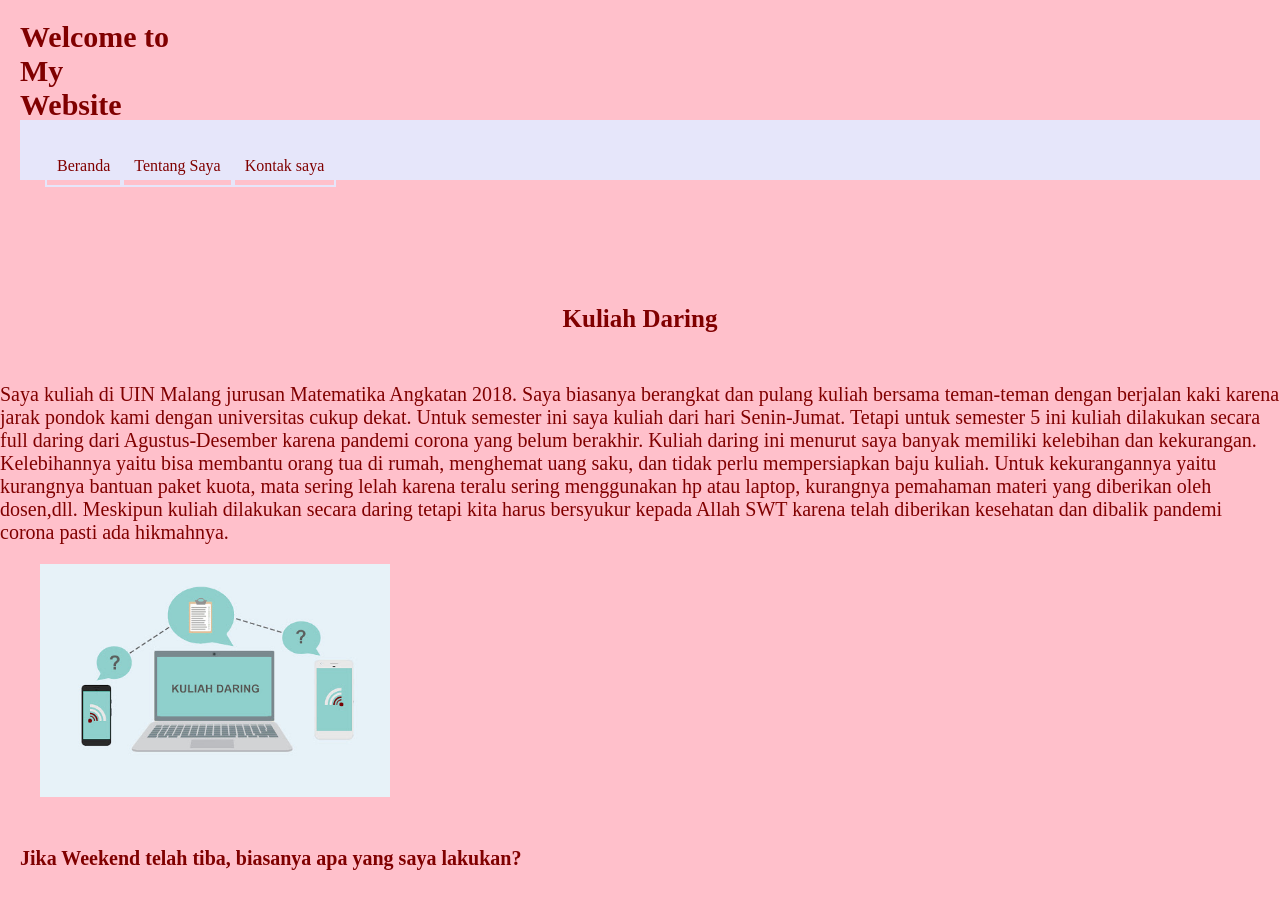
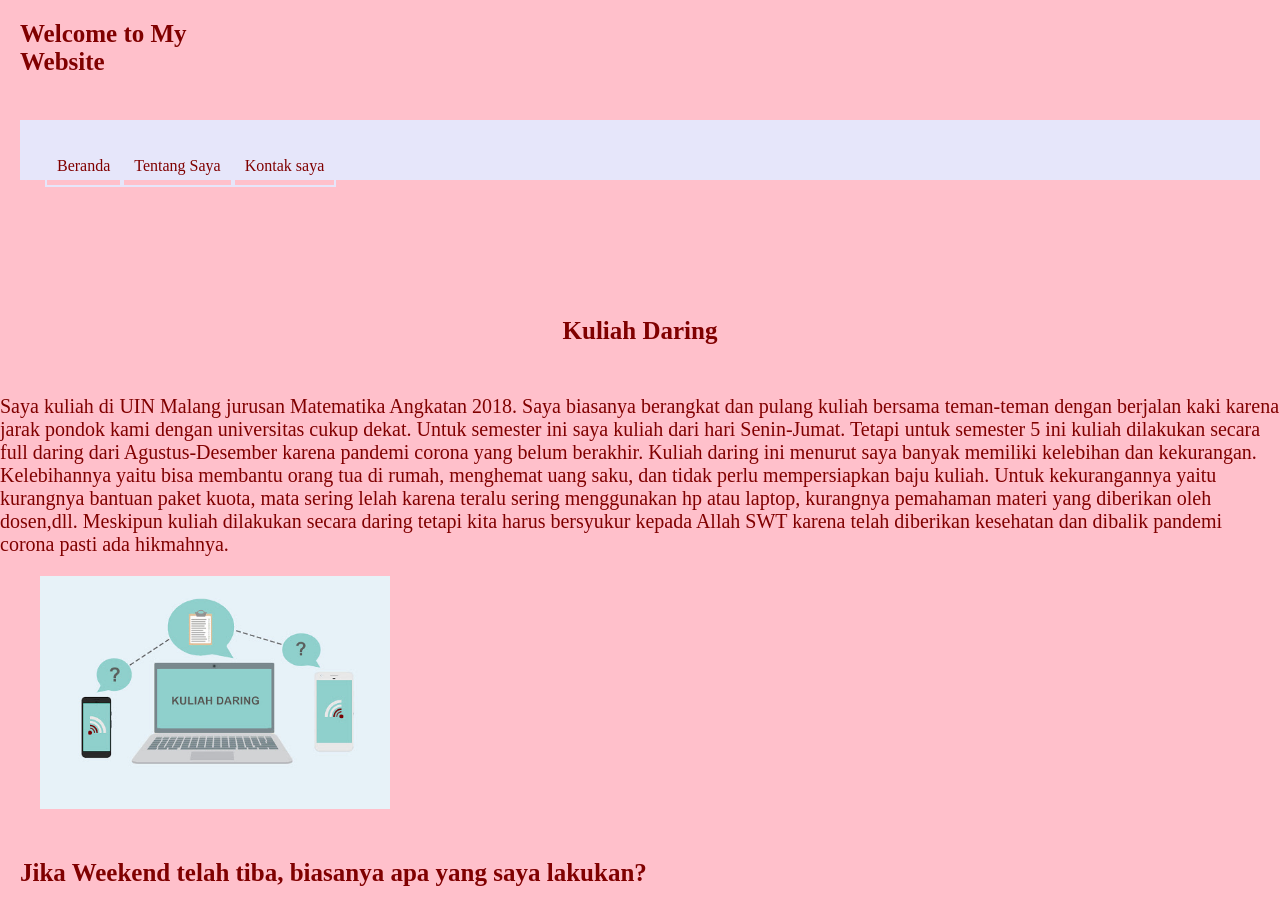
Before and after one commit to Rizka-Maulida-216/Rizka.Md.github.io, a plain HTML site: page index.html in a window 1280 px wide. Shown: the top 913 px of the page. Drawn offline with Linux system fonts and the light colour scheme.

Commit message:
Update stylesheet.css

```diff
--- a/stylesheet.css
+++ b/stylesheet.css
@@ -4,7 +4,6 @@ body {
 	color:white;
 	background position:center;
 	margin:0px;
-	ine-height:1.4em;
 }
 
 .wrapper {
@@ -21,8 +20,8 @@ body {
 
 h1 {
   color:maroon;
-  font-size:30px;
-  width:150px;
+  font-size:25px;
+  width:250px;
   height:100px;
   margin:0px;
 }
@@ -54,21 +53,23 @@ nav li {
 	float:left;
 	width:98%;
 	padding:2%;
+	font-size:25px;
+	color:maroon;
 }
 
 h2 {
   color:maroon;
   font-size:25px;
   padding:30px 20px;
-  margin:0px ;
+  margin:0px;
   text-align:center;
 }
 
 h3 {
   color:maroon;
-  font-size:20px;
+  font-size:25px;
   padding:30px 20px;
-  margin:0px ;
+  margin:0px;
 }
 
 p {
@@ -128,8 +129,3 @@ h4 {
   font-size:20px;
   text-align:center;
 }
-
-h5 {
-  color:maroon;
-  font-size:25px;
-}
```
